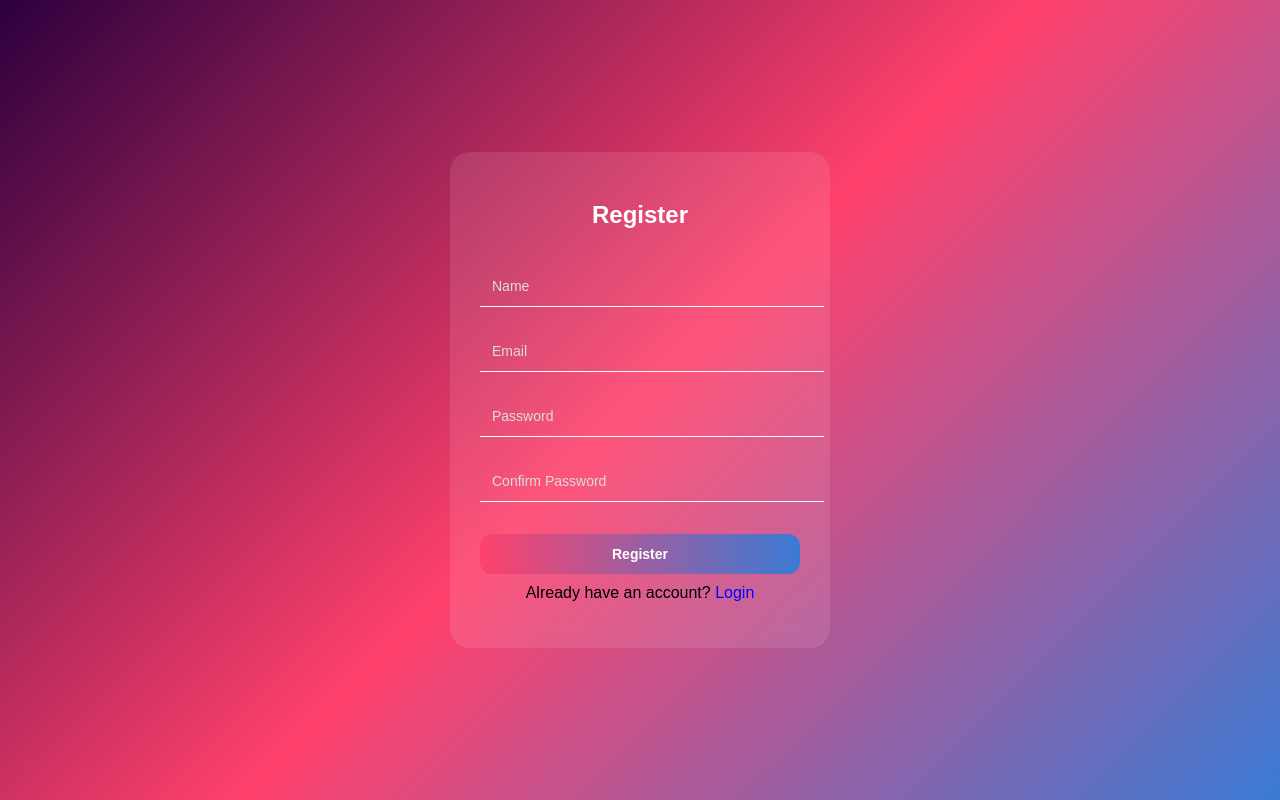
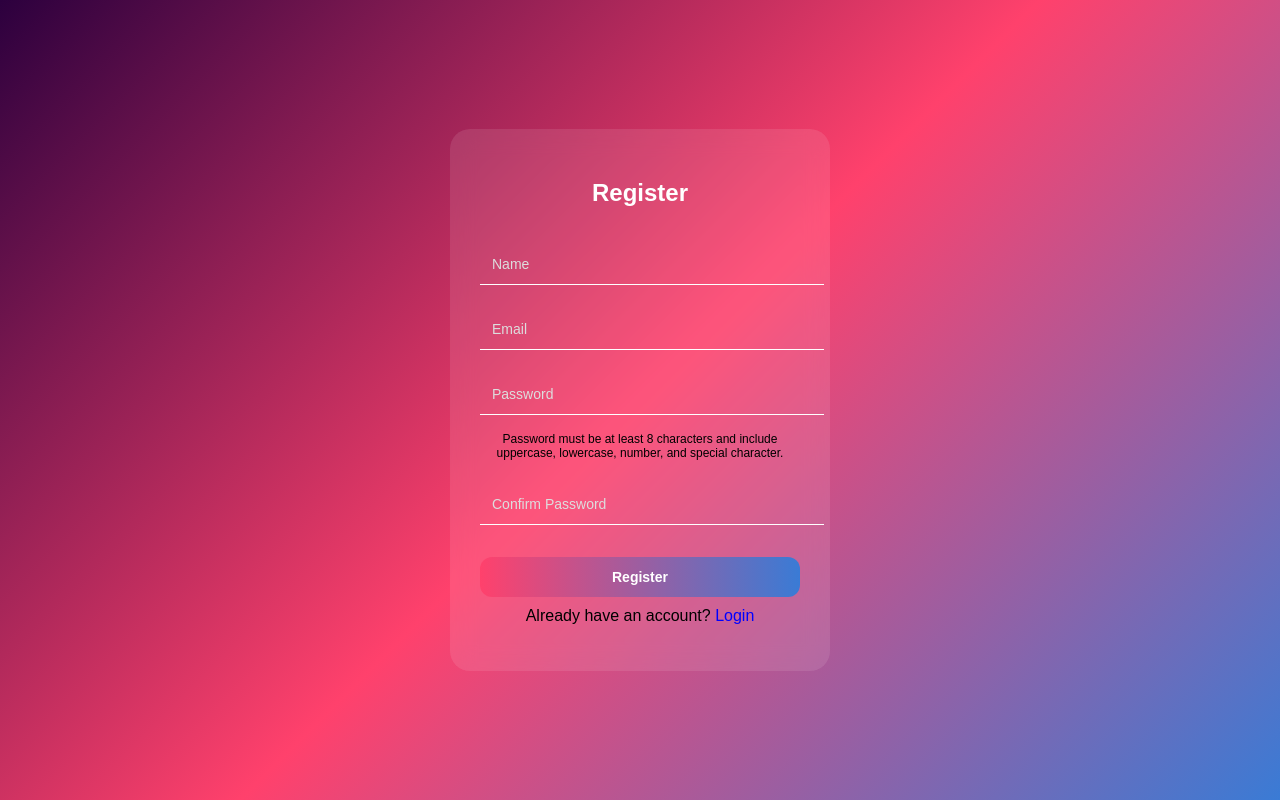
Before and after one commit to Varun93900/Skill-gap-Analysis-and-progress-tracking, a React (Create React App) app in the folder Frontend/: page /register in a window 1280 px wide. Built offline with nearby package versions, Linux system fonts and the light colour scheme.

Commit message:
Add password validation guidance

```diff
--- a/Frontend/src/components/Register.js
+++ b/Frontend/src/components/Register.js
@@ -44,6 +44,15 @@ function Register() {
       alert("Passwords do not match");
       return;
     }
+    const passwordRegex =
+  /^(?=.*[a-z])(?=.*[A-Z])(?=.*\d)(?=.*[@$!%*?&]).{8,}$/;
+
+if (!passwordRegex.test(password)) {
+  alert(
+    "Password must be at least 8 characters and contain an uppercase letter, lowercase letter, number, and special character."
+  );
+  return;
+}
 
     try {
       const res = await fetch("https://skill-gap-analysis-and-progress-tracking-production.up.railway.app/api/users/register", {
@@ -169,6 +178,10 @@ function Register() {
               value={password}
               onChange={(e) => setPassword(e.target.value)}
             />
+            <p style={{ fontSize: "12px", marginTop: "5px" }}>
+  Password must be at least 8 characters and include uppercase, lowercase,
+  number, and special character.
+    </p>
 
             <input
               type="password"
```
